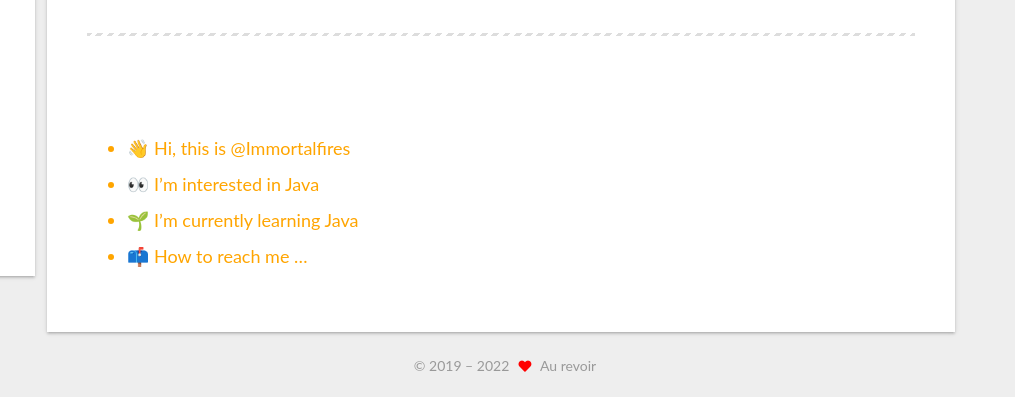
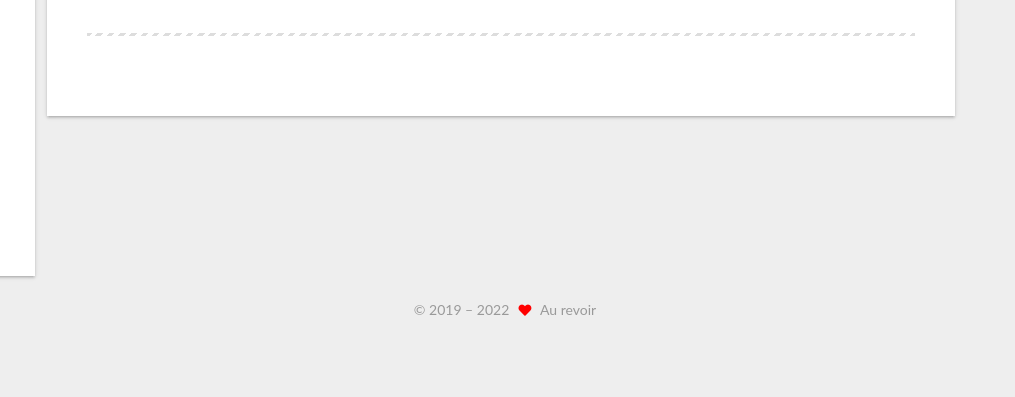
Before and after one commit to Immortalfires/Immortalfires.github.io, a plain HTML site: page about/index.html in a window 1280 px wide. Shown: the part 474-871 px from the top of the page, 265-1280 px from the left. After the commit the page ends 818 px from the top, so only its background shows below. Drawn offline with Linux system fonts and the light colour scheme; some packages are replaced by stand-ins of ours.

Commit message:
Site updated: 2022-04-13 22:07:31

```diff
--- a/about/index.html
+++ b/about/index.html
@@ -20,15 +20,15 @@
     var CONFIG = {"hostname":"immortalfires.github.io","root":"/","scheme":"Gemini","version":"7.8.0","exturl":false,"sidebar":{"position":"left","display":"post","padding":18,"offset":12,"onmobile":false},"copycode":{"enable":true,"show_result":true,"style":"flat"},"back2top":{"enable":true,"sidebar":false,"scrollpercent":true},"bookmark":{"enable":false,"color":"#222","save":"auto"},"fancybox":false,"mediumzoom":false,"lazyload":true,"pangu":false,"comments":{"style":"tabs","active":null,"storage":true,"lazyload":false,"nav":null},"algolia":{"hits":{"per_page":10},"labels":{"input_placeholder":"Search for Posts","hits_empty":"We didn't find any results for the search: ${query}","hits_stats":"${hits} results found in ${time} ms"}},"localsearch":{"enable":true,"trigger":"auto","top_n_per_article":1,"unescape":false,"preload":false},"motion":{"enable":true,"async":false,"transition":{"post_block":"fadeIn","post_header":"slideDownIn","post_body":"slideDownIn","coll_header":"slideLeftIn","sidebar":"slideUpIn"}},"path":"search.xml"};
   </script>
 
-  <meta name="description" content="我的CSDN博客 我的github 我的个人博客  2022.4.13 立个flag，春招结束后好好梳理知识体系，发在面试这个栏目下。       👋 Hi, this is @Immortalfires 👀 I’m interested in Java 🌱 I’m currently learning Java 📫 How to reach me …">
+  <meta name="description" content="我的CSDN博客 我的github 我的个人博客  2022.4.13 立个flag，春招结束后好好梳理知识体系，发在面试这个栏目下。">
 <meta property="og:type" content="website">
 <meta property="og:title" content="关于我">
 <meta property="og:url" content="https://immortalfires.github.io/about/index.html">
 <meta property="og:site_name" content="Immortalfires">
-<meta property="og:description" content="我的CSDN博客 我的github 我的个人博客  2022.4.13 立个flag，春招结束后好好梳理知识体系，发在面试这个栏目下。       👋 Hi, this is @Immortalfires 👀 I’m interested in Java 🌱 I’m currently learning Java 📫 How to reach me …">
+<meta property="og:description" content="我的CSDN博客 我的github 我的个人博客  2022.4.13 立个flag，春招结束后好好梳理知识体系，发在面试这个栏目下。">
 <meta property="og:locale" content="zh_CN">
 <meta property="article:published_time" content="2022-01-09T20:54:34.000Z">
-<meta property="article:modified_time" content="2022-04-13T14:06:32.959Z">
+<meta property="article:modified_time" content="2022-04-13T14:07:21.365Z">
 <meta property="article:author" content="Au revoir">
 <meta name="twitter:card" content="summary">
 
@@ -222,17 +222,7 @@
 <p>2022.4.13</p>
 <p>立个flag，春招结束后好好梳理知识体系，发在面试这个栏目下。</p>
 <hr>
-<br>
 
-<font color=orange>
-
-<ul>
-<li>👋 Hi, this is @Immortalfires</li>
-<li>👀 I’m interested in Java</li>
-<li>🌱 I’m currently learning Java</li>
-<li>📫 How to reach me …</li>
-</ul>
-<font/>
       </div>
 
 
```
